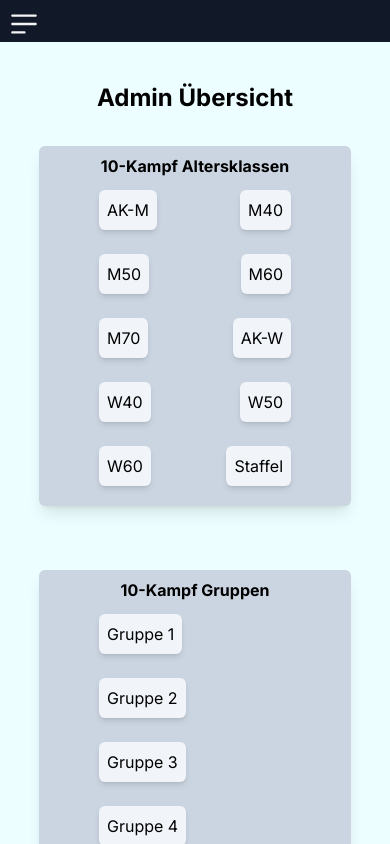
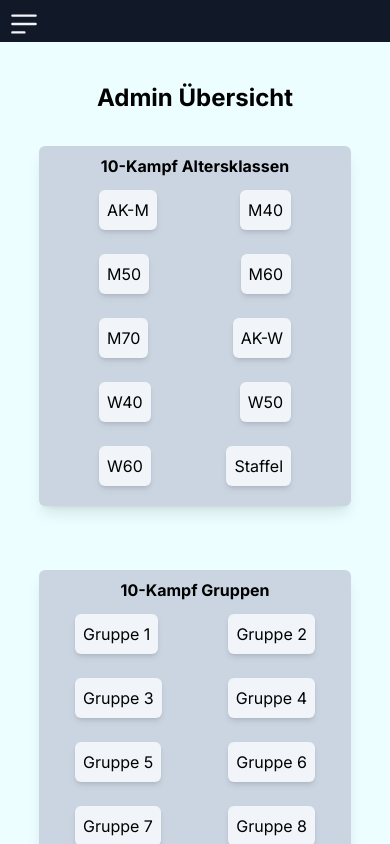
Before and after one commit to FabianTraxler/decathlon_support_system, a Next.js app in the folder frontend/: page /admin in a window 390 px wide. Built offline with nearby package versions, Linux system fonts and the light colour scheme.

Commit message:
Minor bug fix frontend small screen

```diff
--- a/frontend/src/app/admin/group_overview/group_overview.tsx
+++ b/frontend/src/app/admin/group_overview/group_overview.tsx
@@ -60,7 +60,7 @@ function GroupOverview() {
       </div>
       <div className='flex-col border-black bg-slate-300 shadow-lg rounded-md m-8 p-2 2xl:p-5 w-[80%] sm:w-[90%]'>
         <div className='2xl:text-2xl font-bold text-center'>10-Kampf Gruppen</div>
-        <div className='flex flex-wrap justify-between pl-10 pr-10'>
+        <div className='flex flex-wrap justify-between pl-4 sm:pl-10 pr-4 sm:pr-10'>
           {groups.map((group_name) => {
             return (
               <div key={group_name} className='flex w-fit shadow-md rounded-md text-center p-2 m-3 bg-slate-100 hover:bg-slate-600 hover:cursor-pointer'
```
